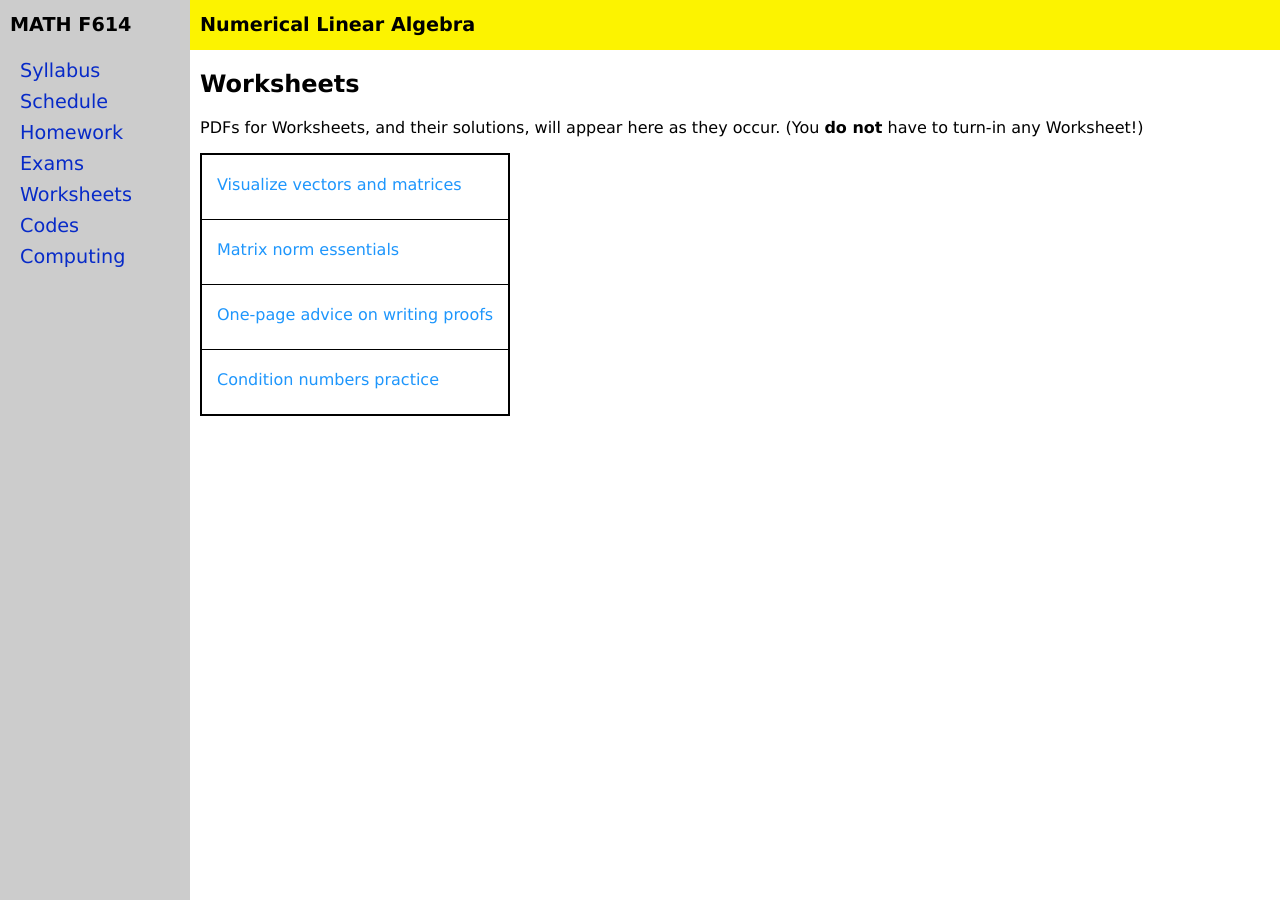
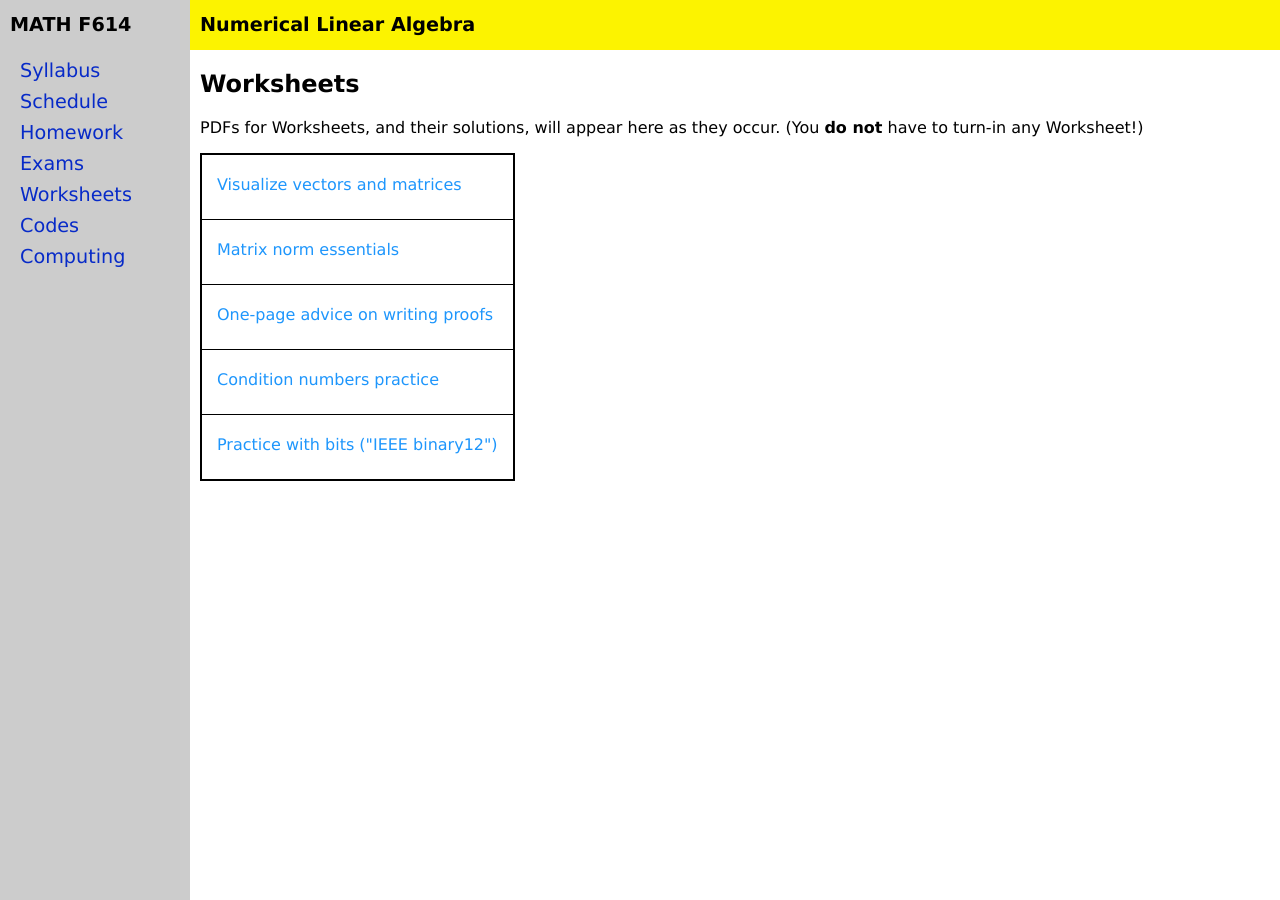
Before and after one commit to bueler/nla, a Jekyll site: the page built from worksheets.md, in a window 1280 px wide. Built offline with Jekyll 4.4.1, drawn with Linux system fonts in a browser that asks for light colours.

Commit message:
post another another worksheet

```diff
--- a/_data/worksheets.yml
+++ b/_data/worksheets.yml
@@ -9,6 +9,8 @@ worksheets:
   blank: proofadvice.pdf
 - name: Condition numbers practice
   blank: conditioning.pdf
+- name: Practice with bits ("IEEE binary12")
+  blank: binary12.pdf
 #  description: FIXME
 #  more: see
 #  solutions: solns/singular.pdf
```
Also changed, not shown: 2 other files.
